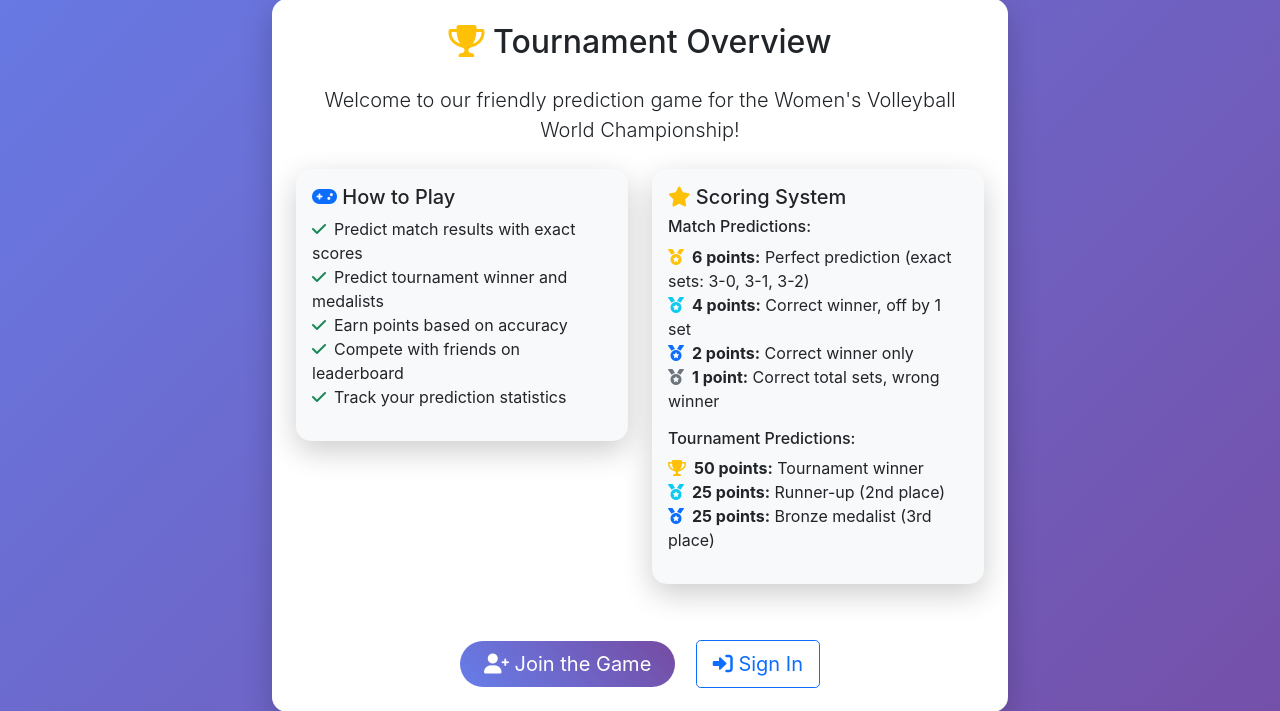
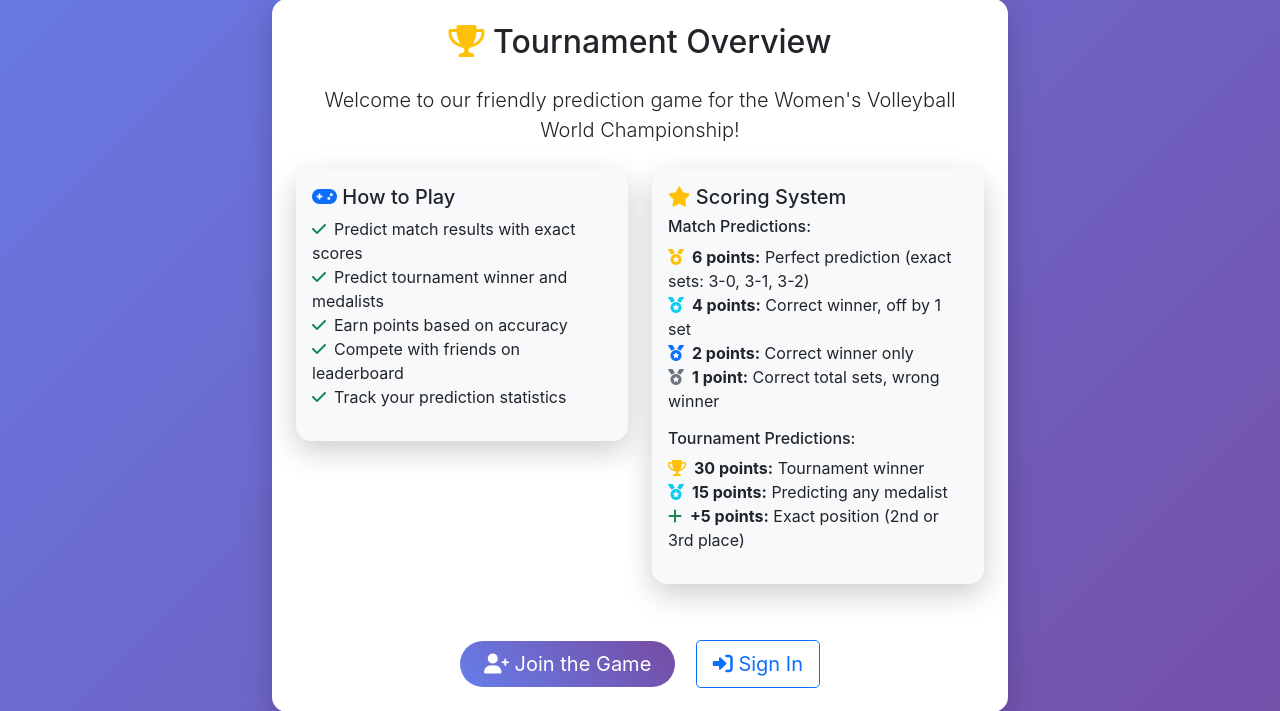
Before and after one commit to guntarsa/volleyball-prediction-game, a Flask app: page / in a window 1280 px wide. Shown: the part 241-952 px from the top of the page. Run offline with Flask 3, Linux system fonts and the light colour scheme; some libraries are stand-ins or nearby versions.

Commit message:
tournament predictions

```diff
--- a/templates/index.html
+++ b/templates/index.html
@@ -51,9 +51,9 @@
                                 </ul>
                                 <h6>Tournament Predictions:</h6>
                                 <ul class="list-unstyled">
-                                    <li><i class="fas fa-trophy text-warning me-2"></i><strong>50 points:</strong> Tournament winner</li>
-                                    <li><i class="fas fa-medal text-info me-2"></i><strong>25 points:</strong> Runner-up (2nd place)</li>
-                                    <li><i class="fas fa-medal text-primary me-2"></i><strong>25 points:</strong> Bronze medalist (3rd place)</li>
+                                    <li><i class="fas fa-trophy text-warning me-2"></i><strong>30 points:</strong> Tournament winner</li>
+                                    <li><i class="fas fa-medal text-info me-2"></i><strong>15 points:</strong> Predicting any medalist</li>
+                                    <li><i class="fas fa-plus text-success me-2"></i><strong>+5 points:</strong> Exact position (2nd or 3rd place)</li>
                                 </ul>
                             </div>
                         </div>
```
